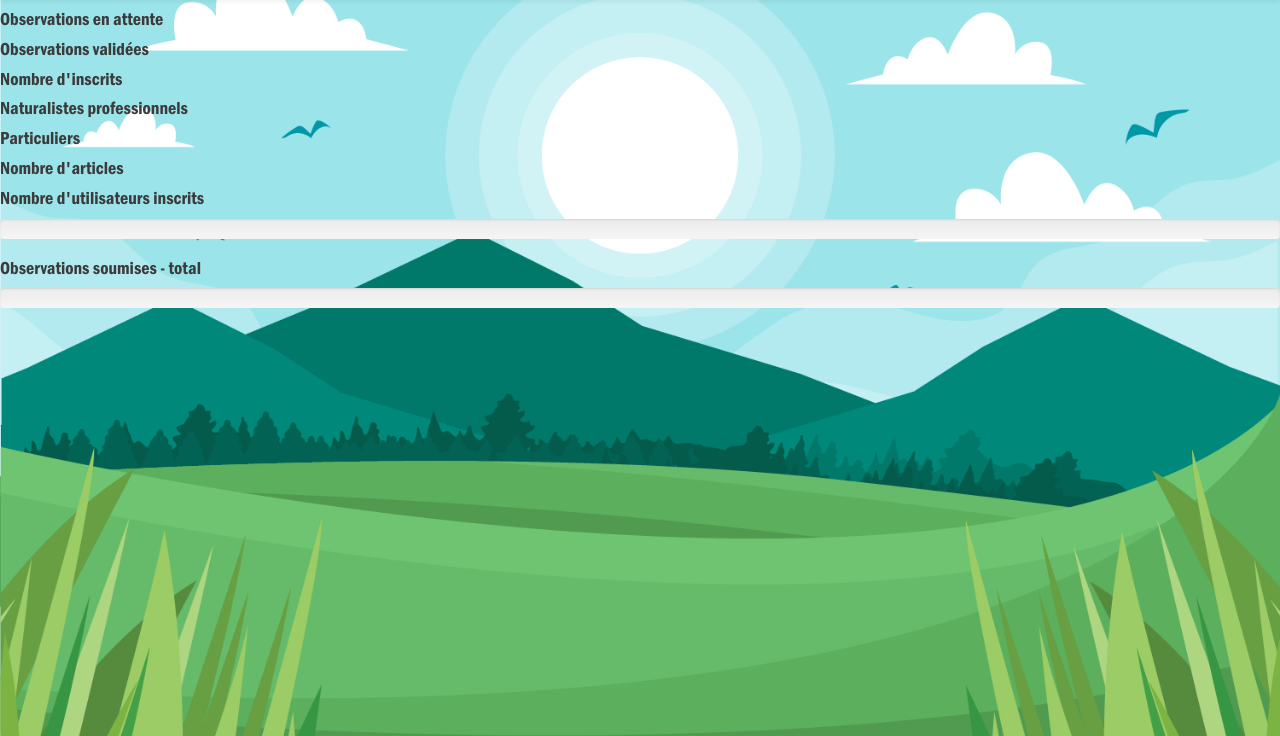
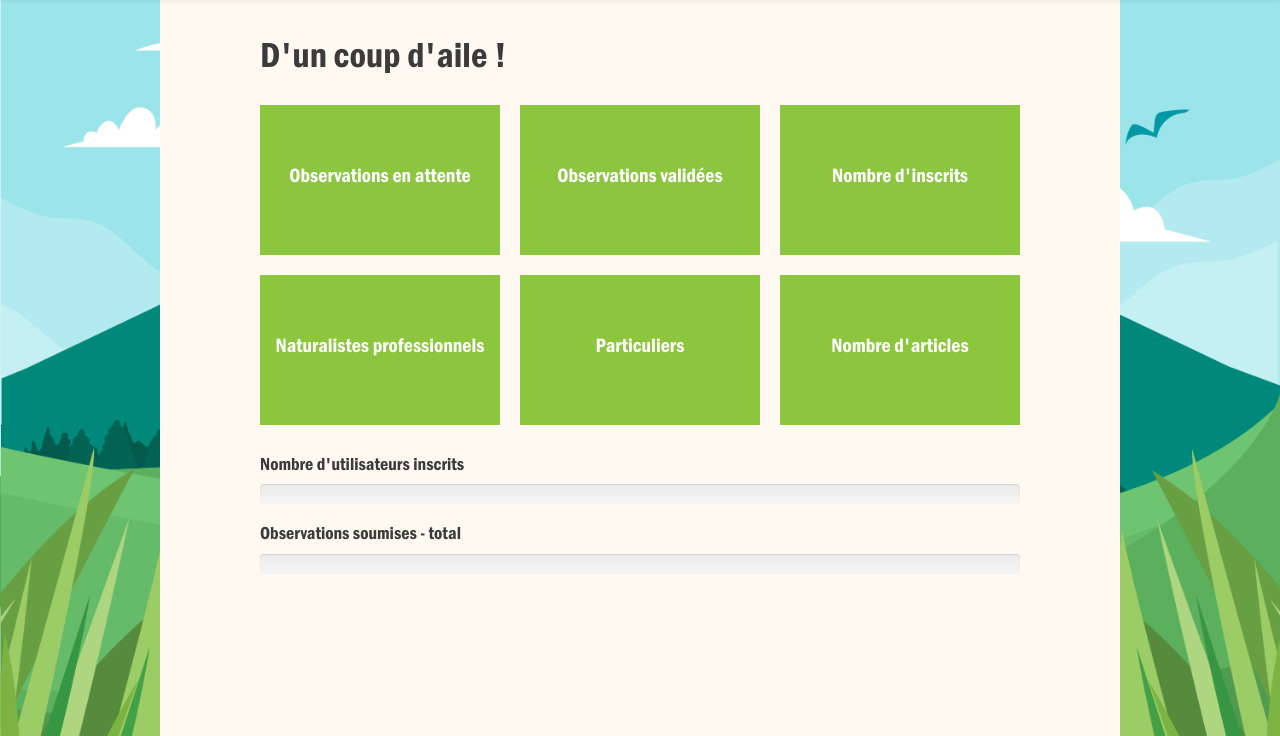
Before and after one commit to ajie62/NAO, a Symfony app: template templates/admin/stats.html.twig in a window 1280 px wide. Shown: the part 64-800 px from the top of the page. Run offline with Twig, Linux system fonts and the light colour scheme; the template is opened without the code that fills it, so the values that code supplies are empty; some libraries are stand-ins or nearby versions.

Commit message:
Working on styles

```diff
--- a/public/css/main.css
+++ b/public/css/main.css
@@ -40,13 +40,13 @@
 
 /* Miscellaneous*/
 .common-min-height { min-height: calc(100vh - 64px) }
-.common-centering { margin: 0 auto; max-width: 700px }
+.common-centering { margin: 0 auto; max-width: 960px }
 .common-padding { padding: 15px }
 
 .main-layout {
     background: #fff9f1;
     margin: 0 auto;
-    max-width: 700px;
+    max-width: 960px;
     min-height: calc(100vh - 64px);
     padding: 15px }
 
--- /dev/null
+++ b/public/css/stylesAdmin.css
@@ -0,0 +1,42 @@
+/* Stats */
+.admin-stats-container h1 { text-align: center }
+
+.admin-stats {
+    display: grid;
+    grid-gap: 20px;
+    grid-template-columns: repeat(2, 1fr);
+    justify-content: center;
+    grid-auto-rows: 150px;
+    padding: 20px 0 }
+
+.admin-stats-two {
+    margin: 0 auto;
+    max-width: calc(100% - 170px);
+}
+
+div[class^="stats"] {
+    align-items: center;
+    display: flex;
+    flex-direction: column;
+    justify-content: center }
+
+div[class^="stats"] h4 { font-size: 20px }
+div[class^="stats"] p { font-size: 38px }
+
+/* div[class^="stats"] h4 { font-size: 20px; }
+div[class^="stats"] p { font-size: 42px; }*/
+
+@media screen and (min-width: 480px) {
+    .admin-stats { grid-template-columns: repeat(3, 1fr) }
+}
+
+@media screen and (min-width: 768px) {
+    .admin-stats-container h1 {
+        padding-left: 85px;
+        text-align: left }
+
+    .admin-stats {
+        grid-template-columns: repeat(3, 1fr);
+        margin: 0 auto;
+        max-width: calc(100% - 170px) }
+}
--- a/templates/admin/stats.html.twig
+++ b/templates/admin/stats.html.twig
@@ -1,29 +1,43 @@
 {% extends 'base.html.twig' %}
+{% block title %}Administration - {{ parent() }}{% endblock %}
+
+{% block stylesheets %}
+    {{ parent() }}
+    <link rel="stylesheet" href="{{ asset('css/stylesAdmin.css') }}">
+{% endblock %}
+
 {% block body %}
-    <div class="stats">
-        <h4>Observations en attente</h4>
+    <div class="main-layout">
+        <div class="admin-stats-container">
+        <h1>D'un coup d'aile !</h1>
+            <div class="admin-stats">
+                <div class="stats-awaiting-obs common-padding green-bg txt-white">
+                    <h4 class="text-center">Observations en attente</h4>
                     <p>{{ statsObs['awaiting'] }}</p>
                 </div>
-    <div class="stats">
-        <h4>Observations validées</h4>
+                <div class="stats-validated-obs common-padding green-bg txt-white">
+                    <h4 class="text-center">Observations validées</h4>
                     <p>{{ statsObs['validated'] }}</p>
                 </div>
-    <div class="stats">
-        <h4>Nombre d'inscrits</h4>
+                <div class="stats-users common-padding green-bg txt-white">
+                    <h4 class="text-center">Nombre d'inscrits</h4>
                     <p>{{ statsUsers['total'] }}</p>
                 </div>
-    <div class="stats">
-        <h4>Naturalistes professionnels</h4>
+                <div class="stats-professionals common-padding green-bg txt-white">
+                    <h4 class="text-center">Naturalistes professionnels</h4>
                     <p>{{ statsUsers['naturaliste'] }}</p>
                 </div>
-    <div class="stats">
-        <h4>Particuliers</h4>
+                <div class="stats-individuals common-padding green-bg txt-white">
+                    <h4 class="text-center">Particuliers</h4>
                     <p>{{ statsUsers['particulier'] }}</p>
                 </div>
-    <div class="stats">
-        <h4>Nombre d'articles</h4>
+                <div class="stats-published-articles common-padding green-bg txt-white">
+                    <h4 class="text-center">Nombre d'articles</h4>
                     <p>{{ statsArticles }}</p>
                 </div>
+            </div>
+
+            <div class="admin-stats-two">
                 <div class="usersSubscribed">
                     <h4>Nombre d'utilisateurs inscrits {{ statsUsers['total'] }}</h4>
                     <div class="progress">
@@ -39,6 +53,9 @@
                         <h5 style="text-align: right; float: right; margin: 0">{{ statsObs['awaiting'] }}</h5>
                         <div class="progress-bar" role="progressbar" aria-valuenow="{{ statsObs['obsPourcentage'] }}" aria-valuemin="0" aria-valuemax="100" style="width: {{ statsObs['obsPourcentage'] }}%">
                             <h5 style="text-align: left; margin: 0">{{ statsObs['validated'] }}</h5>
+                        </div>
+                    </div>
+                </div>
             </div>
         </div>
     </div>
--- a/templates/base.html.twig
+++ b/templates/base.html.twig
@@ -23,7 +23,11 @@
                     <span class="icon-bar"></span>
                 </button>
                 <div class="logo-container navbar-brand ">
+                    {% if not is_granted('ROLE_PARTICULIER') %}
                     <a href="{{ url('app.homepage') }}" class="logo-link">
+                        {% else %}
+                        <a href="{{ url('user.profile') }}" class="logo-link">
+                            {% endif %}
                         <img src="{{ asset('images/LogoNAO_white.png') }}">
                     </a>
                     <div>
```
Also changed, not shown: public/js/searchObs.js (+14 -11 lines), src/Controller/AdminController.php (+11 -11 lines), src/Controller/AppController.php (+6 -3 lines), src/Repository/ObservationRepository.php (+21 -4 lines). Lines whose indentation alone changed are shown as unchanged.
